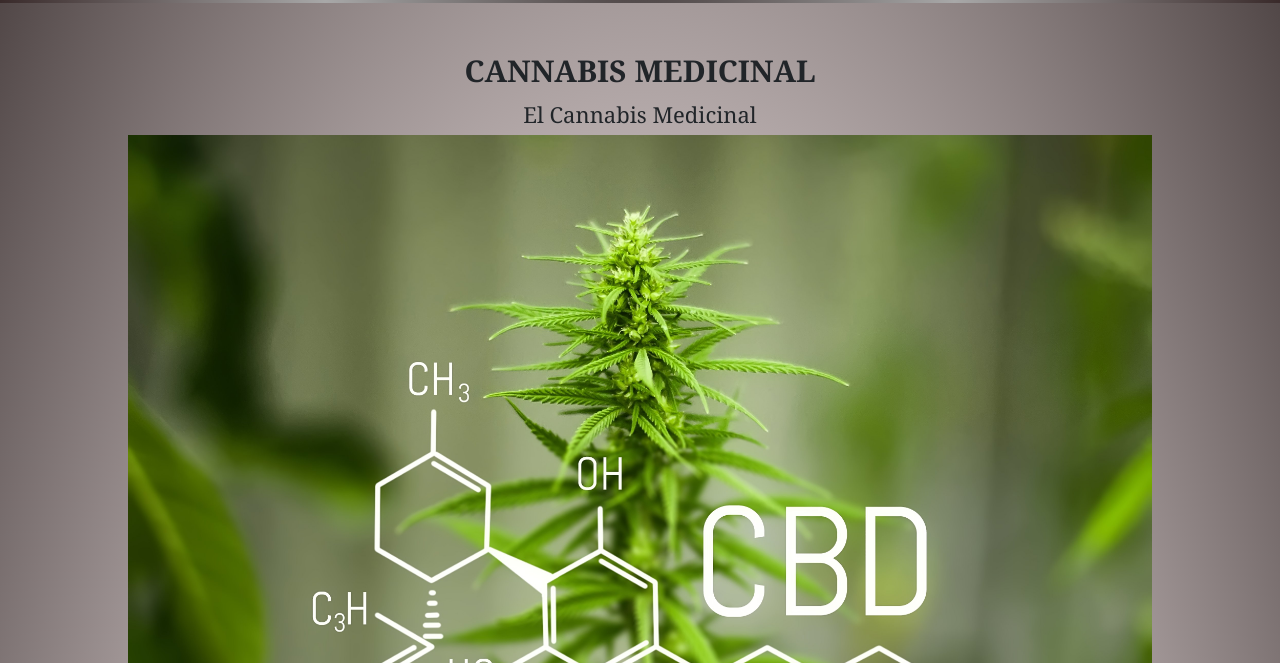
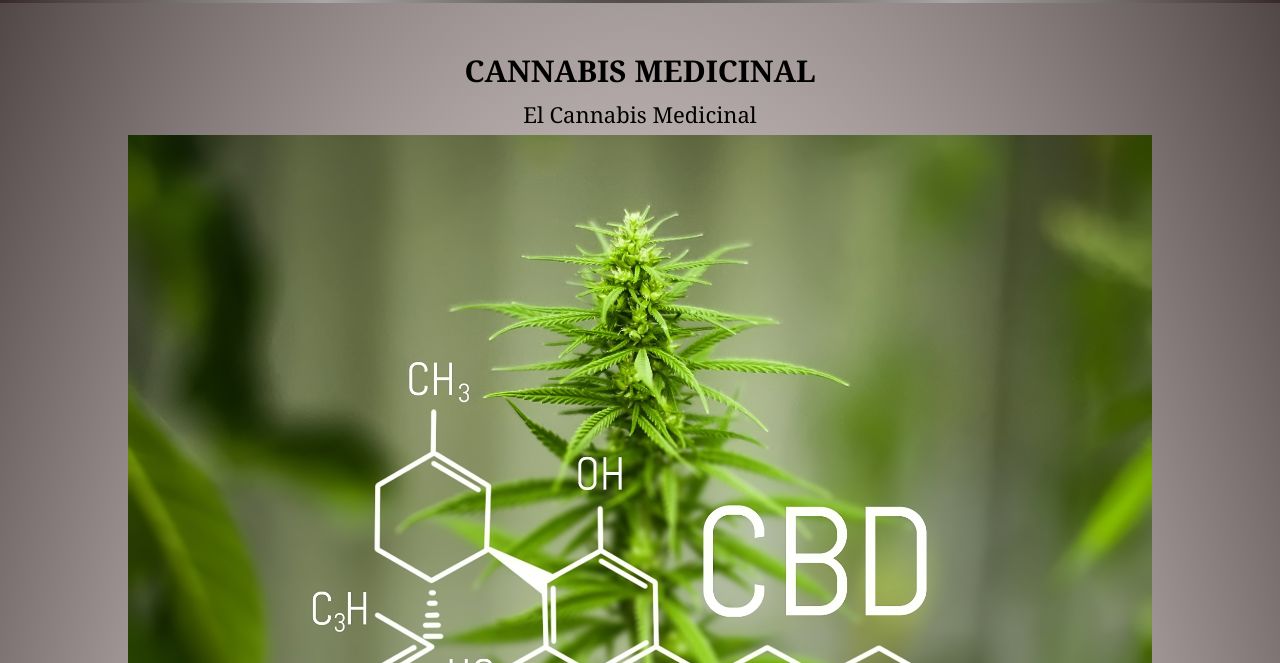
Before and after one commit to GeronimoVenzi/CannabisMedicinal, a plain HTML site: page index.html in a window 1280 px wide. Shown: the part 137-800 px from the top of the page. Drawn offline with nearby package versions, Linux system fonts and the light colour scheme.

Commit message:
Arreglo titulos

```diff
--- a/assets/stylos.css
+++ b/assets/stylos.css
@@ -14,6 +14,8 @@ img{
 }
 h1, h2, h3{
     text-align: center;
+    color: black;
+    font-size: bold;
 }
 p{
     font-family: Georgia, 'Times New Roman', Times, serif;
```
